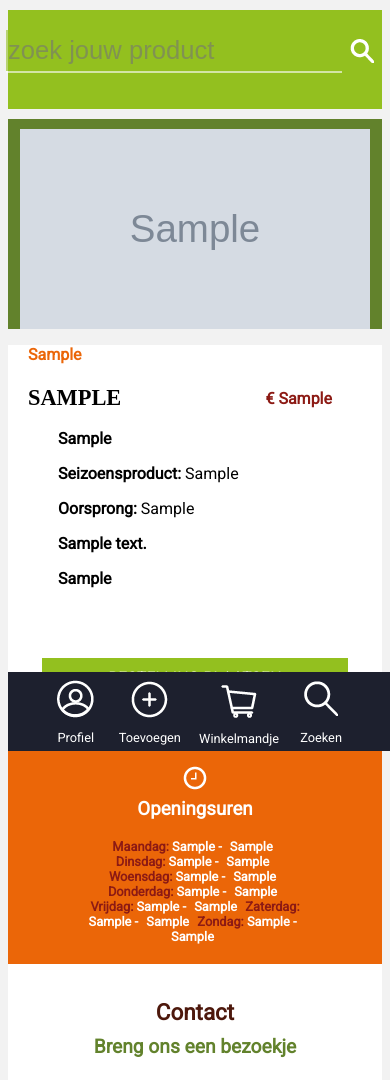
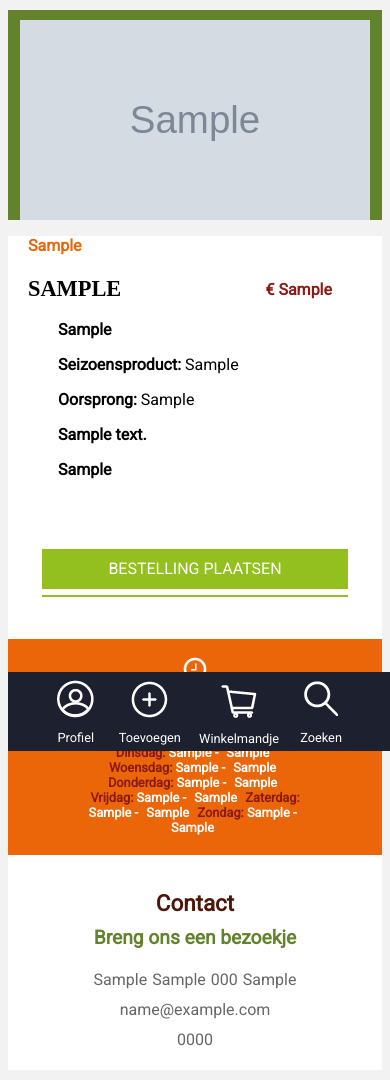
Before and after one commit to lisalepaige/EcoFlavor, a PHP site: page /detail.php?id=1 in a window 390 px wide; the page is wider, and only the part inside the window is pictured. Shown: the part 93-1173 px from the top of that part. Run offline with PHP 8.4, Linux system fonts and the light colour scheme; tables that the repository leaves empty or names only in its code hold one stand-in row (values such as "Sample post"); grey boxes marked "Sample" are stand-in pictures; data that the repository does not hold is empty; some libraries are stand-ins or nearby versions.

Commit message:
media query 320px

```diff
--- a/afrekenen.php
+++ b/afrekenen.php
@@ -23,8 +23,8 @@ spl_autoload_register(function($class) {
     <h5 class="betaal__h5">Selecteer betaalmethode</h5>
     <div class="rekening__flex">
         <input type="radio" id="bancontact" class="radioButton" name="betaalmethode">
-        <label for="betaalmethode">Bancontact Mister Cash</label>
-        <img src="images/bankcontact.png" alt="bancontact" class="rekening__img">
+        <label for="betaalmethode">Bancontact</label>
+        <img src="images/bankcontact.png" alt="bancontact" class="rekening__img bancontact">
     </div>
     <div class="rekening__flex">
         <input type="radio" id="paypal" class="radioButton" name="betaalmethode">
@@ -39,7 +39,7 @@ spl_autoload_register(function($class) {
 
      </div>
 
-            <a href="" id="bevestigen" class="btn btn--bestelling">Bevestigen<span class="border border-bestelling border--mand"></span></a>
+            <a href="bevestiging.php" id="bevestigen" class="btn btn--bestelling">Bevestigen<span class="border border-bestelling border--mand"></span></a>
     </div>
 
 
--- a/css/style.css
+++ b/css/style.css
@@ -830,6 +830,11 @@ header
     margin-top: 5px;
 }
 
+.bancontact
+{
+    margin-left: 180px;
+}
+
 .paypal
 {
     margin-left: 220px;
@@ -1073,4 +1078,127 @@ header
     {
         padding-top: 0px;
     }
+
+    /* search */
+
+    .searchP__list
+    {
+        display: grid;
+        grid-template-columns: 50% 50%;
+        grid-template-rows: 50% 50%;
+    }
+
+    .searchP__img
+    {
+        display: grid;
+        grid-column-start: span 2;
+        width: 100%;
+    }
+
+    .searchP__pnaam
+    {
+        font-size: 0.9em;
+    }
+
+    /* detail */
+    .detail__img
+    {
+        width: 100%;
+    }
+
+    .info
+    {
+        margin-left: 25px;
+    }
+
+    .btn--bestelling
+    {
+        width: 200px;
+    }
+
+    .border-bestelling
+    {
+        width: 207px;
+    }
+
+    .dagen
+    {
+        width: 150px;
+        margin-left: 55px;
+    }
+
+    .ecodetail__titel
+    {
+        margin-left: 30px;
+    }
+
+    /* bestelling.php */
+
+    .best__span
+    {
+        padding-left: 120px;
+    }
+
+    .span--totaal
+    {
+        padding-left: 130px;
+    }
+
+    .controls
+    {
+        margin: 0px;
+        margin-left: 120px;
+    }
+
+    /* winkelmandje */
+
+    .best__ecotitel
+    {
+        margin-left: 20px;
+        margin-top: 0px;
+    }
+
+    .btn--ecowinkelmand
+    {
+        margin-top: 20px;
+    }
+
+    .koerier__winkelmand
+    {
+        margin-bottom: 20px;
+    }
+
+    .winkelmand__list
+    {
+        display: grid;
+        grid-template-columns: 100%;
+        padding: 10px;
+        margin-left: -15px;
+        margin-bottom: -25px;
+        width: 260px;
+    }
+
+    .border--mand
+    {
+        width: 202px;
+        height: 2px;
+    }
+
+    /* afrekenen.php */
+
+    .rekening__img
+    {
+        margin-left: 20px;
+    }
+
+    .paypal
+    {
+        margin-left: 60px;
+    }
+
+    .visa
+    {
+        margin-left: 35px;
+    }
+
 }
--- a/detail.php
+++ b/detail.php
@@ -38,13 +38,6 @@
     <a href="index.php"><img src="images/home.png" alt="home" class="header__home"></a>
     <a href="instellingen.php"><img src="images/instellingen.png" alt="instellingen"></a>
 </header>
-
-   <div class="search">
-       <form action="" method="get" class="searchNav">
-        <input type="search" name="search" placeholder="zoek jouw product" class="search__input">
-        <input type=image src=images/search.png alt="Submit">
-    </form>
-    </div>
 
 <main>
     <?php foreach($oneProduct as $p): ?>
@@ -125,7 +118,7 @@
 
     <div class="ecokoerier">
        <div class="eco__flex eco__leveren" >
-        <h3 class="eco__titel">Mijn boodschappen thuis laten leveren via de ecokoeriers</h3>
+        <h3 class="eco__titel ecodetail__titel">Mijn boodschappen thuis laten leveren via de ecokoeriers</h3>
         <a href="ecokoeriers.php" class="btn btn--leveren">Leveren<span class="border border--eco"></span></a>
        </div>
        </div>
```
